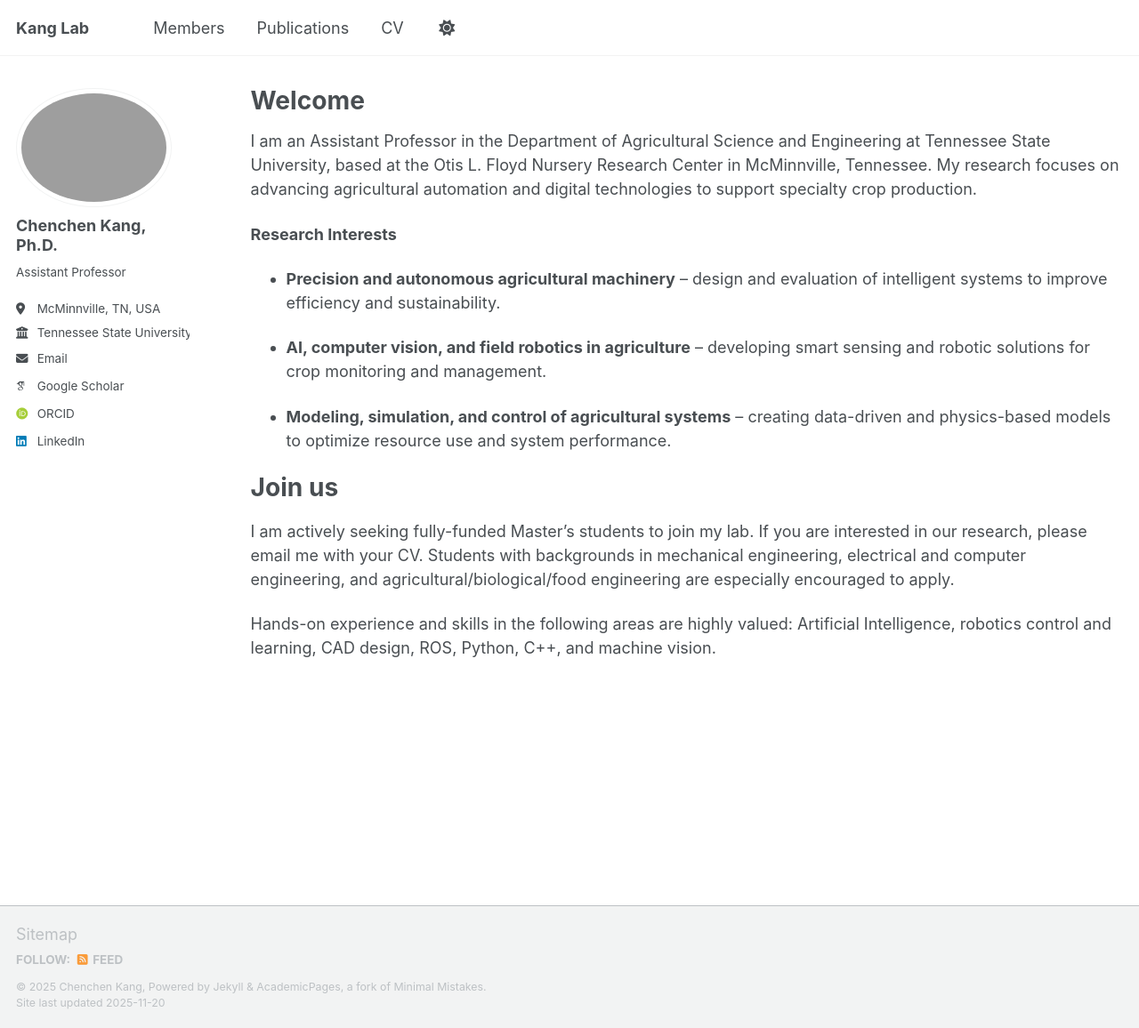
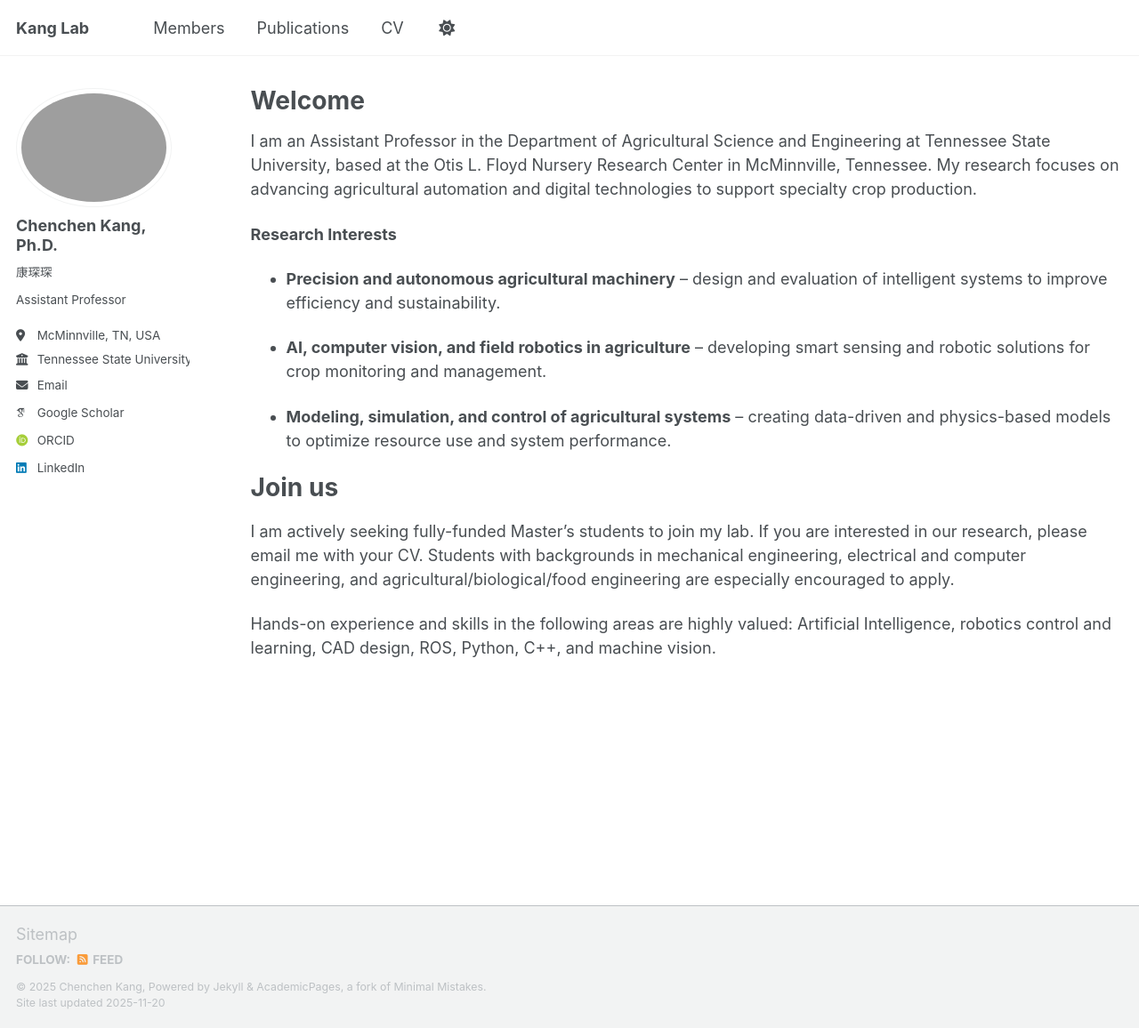
Before and after one commit to ChenchenKang/web, a Jekyll site: the page built from _pages/about.md, in a window 1280 px wide and 1156 px high. Shown: the whole window at 89% size. Built offline with Jekyll 4.4.1, drawn with Linux system fonts in a browser that asks for light colours; some web fonts are replaced; a script that is not in the unit is left out.

Commit message:
Update _config.yml

```diff
--- a/_config.yml
+++ b/_config.yml
@@ -24,7 +24,7 @@ author:
   # Biographic information
   avatar           : "profile.png"
   name             : "Chenchen Kang, Ph.D."
-  pronouns         : # example: "she/her"
+  pronouns         :  "康琛琛"
   bio              : "Assistant Professor"
   location         : "McMinnville, TN, USA"
   employer         : "Tennessee State University"
```
